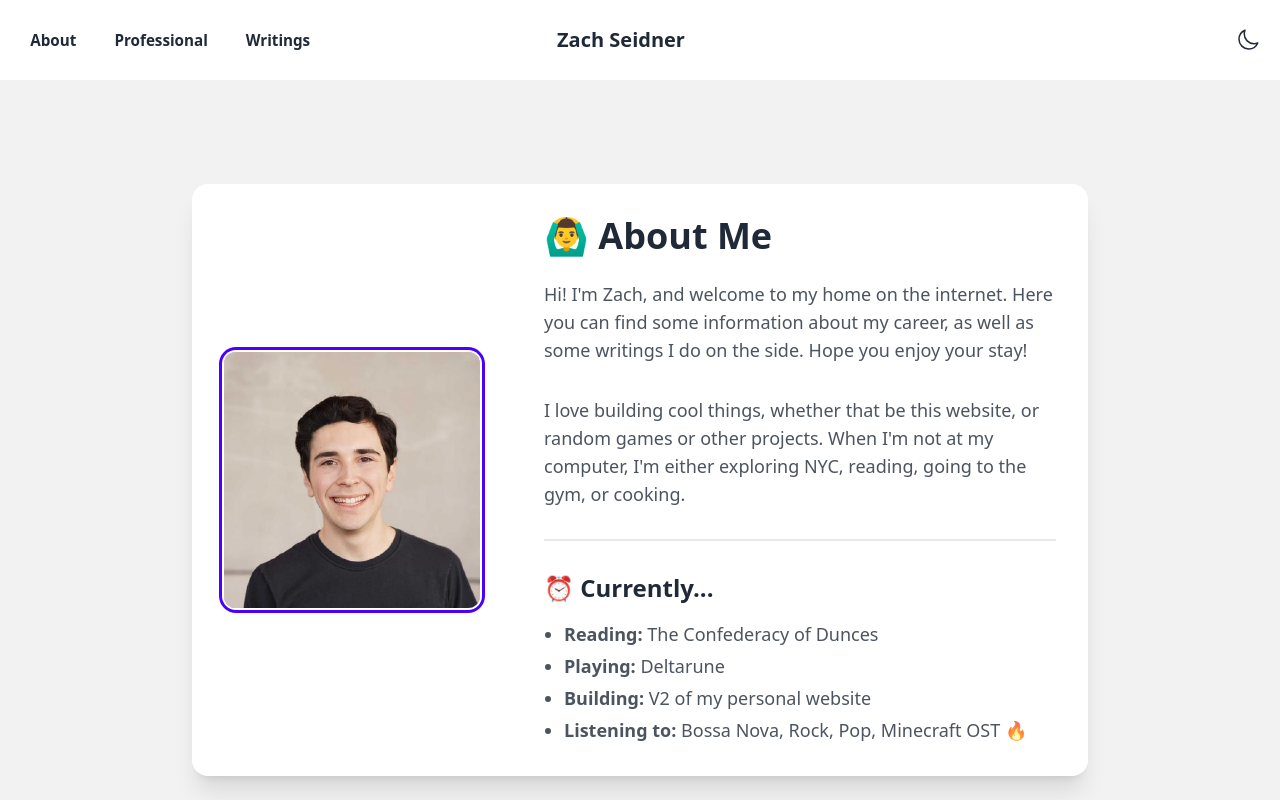
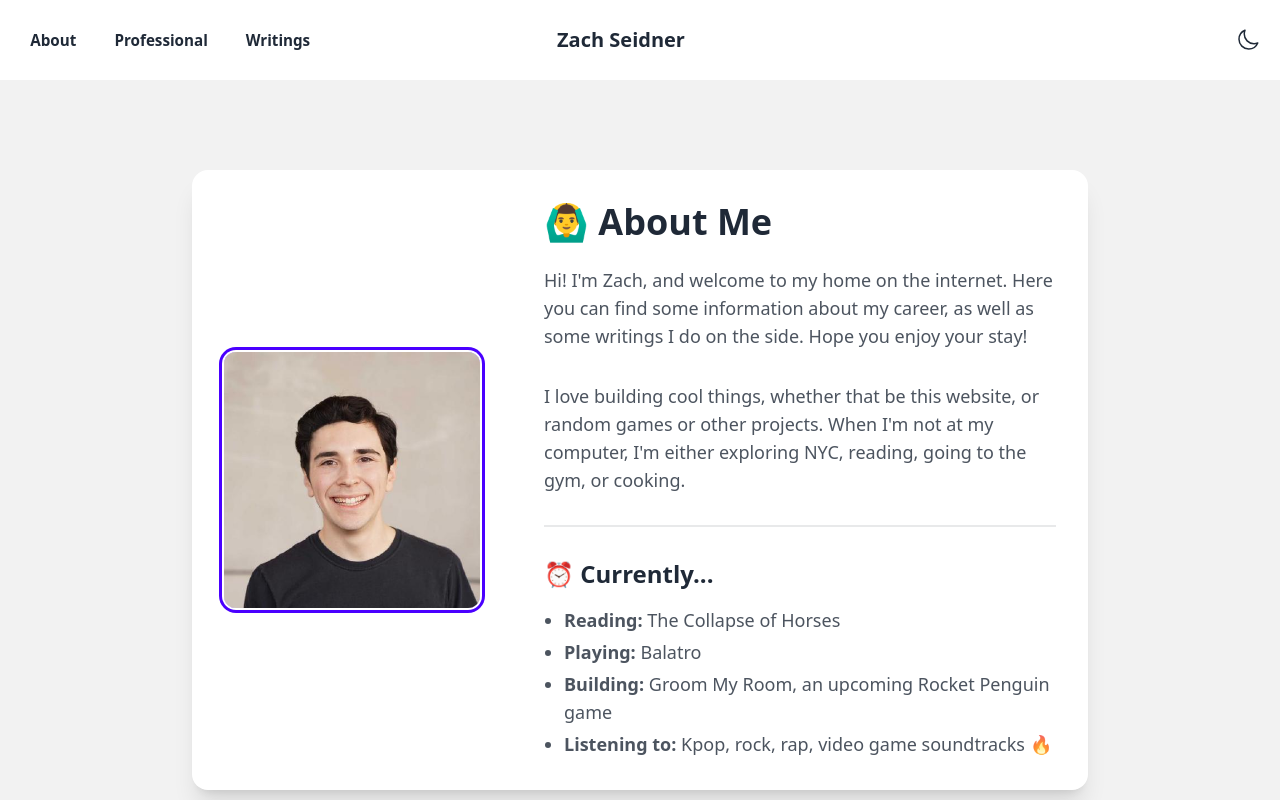
Before and after one commit to zachseidner1/personal-website-v2, a React (Vite) app: page /about in a window 1280 px wide. Built offline with nearby package versions, Linux system fonts and the light colour scheme.

Commit message:
Update About section

```diff
--- a/src/pages/About.tsx
+++ b/src/pages/About.tsx
@@ -33,19 +33,23 @@ export default function About() {
             <h2 className="mb-4 text-2xl font-semibold">⏰ Currently...</h2>
             <ul className="list-disc pl-5 text-lg text-base-content/80">
               <li className="mb-1">
-                <span className="font-semibold">Reading:</span> The Confederacy
-                of Dunces
+                <span className="font-semibold">Reading:</span> The Collapse of
+                Horses
               </li>
               <li className="mb-1">
-                <span className="font-semibold">Playing:</span> Deltarune
+                <span className="font-semibold">Playing:</span> Balatro
               </li>
               <li className="mb-1">
-                <span className="font-semibold">Building:</span> V2 of my
-                personal website
+                <span className="font-semibold">Building:</span> Groom My Room,
+                an upcoming{" "}
+                <a target="_blank" href="https://rocketpenguin.net/">
+                  Rocket Penguin
+                </a>{" "}
+                game
               </li>
               <li>
-                <span className="font-semibold">Listening to:</span> Bossa Nova,
-                Rock, Pop, Minecraft OST 🔥
+                <span className="font-semibold">Listening to:</span> Kpop, rock,
+                rap, video game soundtracks 🔥
               </li>
             </ul>
           </div>
```
